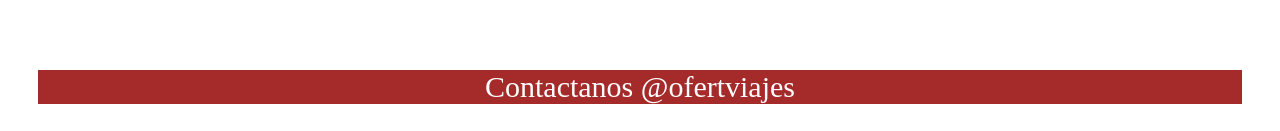
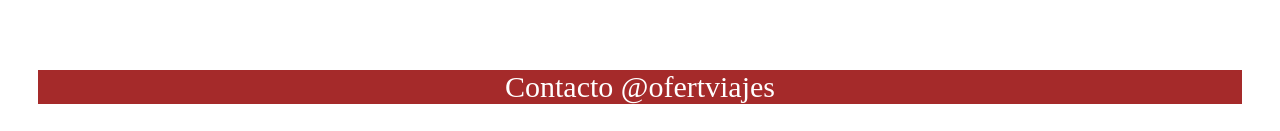
Before and after one commit to mbstnd/landingpage-1, a plain HTML site: page index.html in a window 1280 px wide. Shown: the part 1388-1519 px from the top of the page. Drawn offline with nearby package versions, Linux system fonts and the light colour scheme; a web font is replaced by a local one.

Commit message:
actualizado el texto del footer

```diff
--- a/index.html
+++ b/index.html
@@ -61,6 +61,6 @@
         Precio: US 800
       </p>
     </section>
-    <footer>Contactanos @ofertviajes</footer>
+    <footer>Contacto @ofertviajes</footer>
   </body>
 </html>
```
